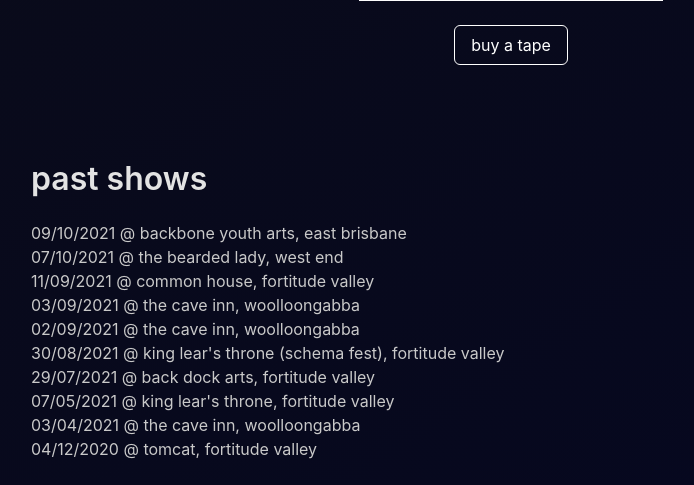
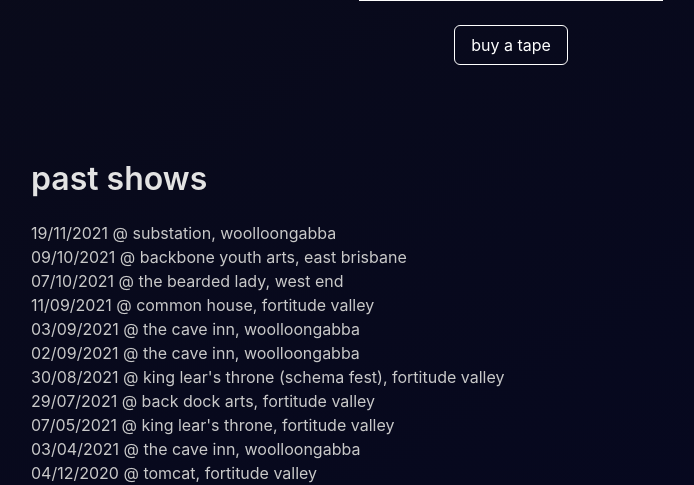
Before and after one commit to nataliethistime/hanoitraffic.com, a PHP site: page / in a window 1280 px wide. Shown: the part 2192-2677 px from the top of the page, without its empty margins (129-823 px from the left). Run offline with PHP 8.4, Linux system fonts and the light colour scheme; style sheets or scripts are compiled from the project's sources; some web fonts are replaced.

Commit message:
Substation show..

```diff
--- a/index.php
+++ b/index.php
@@ -99,6 +99,7 @@
       <div class="container">
         <h1 class="title is-size-3">past shows</h1>
         <ul>
+          <li>19/11/2021 @ substation, woolloongabba</li>
           <li>09/10/2021 @ backbone youth arts, east brisbane</li>
           <li>07/10/2021 @ the bearded lady, west end</li>
           <li>11/09/2021 @ common house, fortitude valley</li>
```
